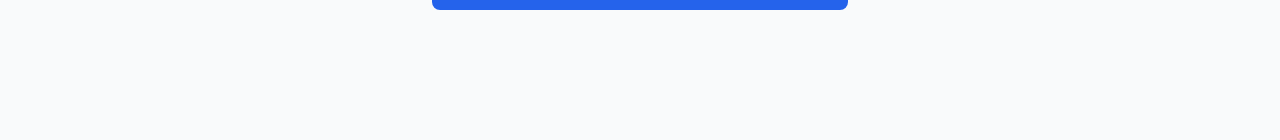
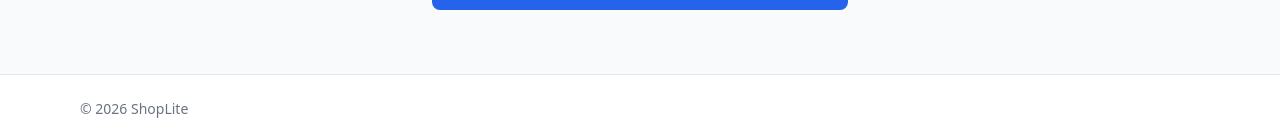
Before and after one commit to Skun01/ftf-assignment, a plain HTML site: page pages/register.html in a window 1280 px wide. Shown: the part 657-797 px from the top of the page. Drawn offline with nearby package versions, Linux system fonts and the light colour scheme.

Commit message:
add footer for every page

```diff
--- a/pages/register.html
+++ b/pages/register.html
@@ -112,6 +112,13 @@
         </form>
     </main>
 
+
+    <footer class="border-t bg-white">
+        <div class="mx-auto max-w-6xl px-4 py-6 text-sm text-gray-500">
+            &copy; 2026 ShopLite
+        </div>
+    </footer>
+
     <script src="../js/register.js"></script>
 </body>
 </html>
```
Also changed, not shown: pages/cart.html (+6 -0 lines), pages/home.html (+6 -0 lines), pages/product.html (+6 -0 lines).
